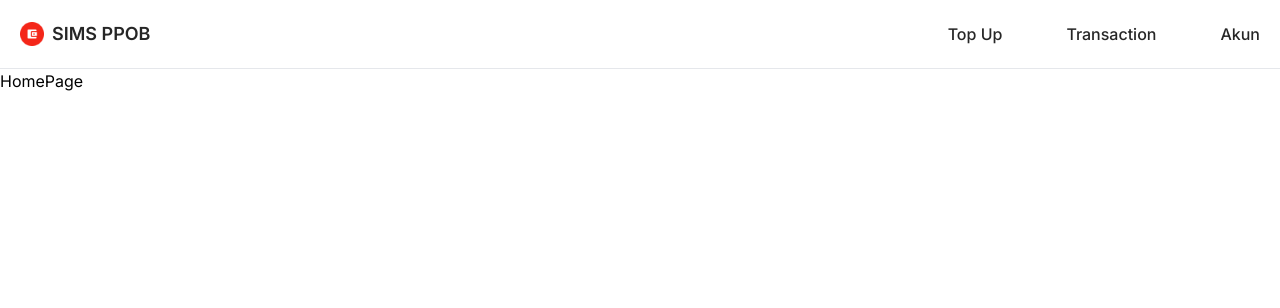
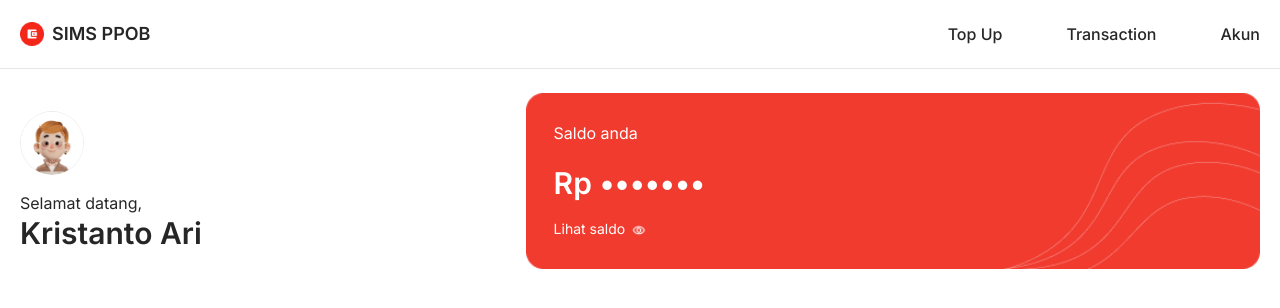
Before and after one commit to ervanervan/SIMS-PPOB, a React (Vite) app: page / in a window 1280 px wide. Shown: the top 308 px of the page. Built offline with nearby package versions, Linux system fonts and the light colour scheme.

Commit message:
add: user balance and list services

```diff
--- /dev/null
+++ b/src/components/UserBalance.tsx
@@ -0,0 +1,53 @@
+import { useState } from "react";
+import userProfileImage from "../assets/images/Profile Photo.png";
+import bgBalanceImage from "../assets/images/Background Saldo.png";
+
+export default function UserBalance() {
+  const [isBalanceVisible, setIsBalanceVisible] = useState(false);
+
+  const toggleBalanceVisibility = () => {
+    setIsBalanceVisible((prev) => !prev);
+  };
+
+  return (
+    <section className="px-5 py-6 container mx-auto">
+      <div className="flex flex-col md:flex-row justify-between items-center gap-4">
+        <div className="flex flex-col w-full md:w-2/5">
+          <div>
+            <img
+              src={userProfileImage}
+              alt="user profile image"
+              className="size-16 rounded-full overflow-hidden object-cover"
+              draggable="false"
+            />
+          </div>
+          <p className="flex flex-col mt-4 text-black/85">
+            <span>Selamat datang,</span>{" "}
+            <span className="text-3xl font-semibold">Kristanto Ari</span>
+          </p>
+        </div>
+        <div className="relative w-full md:w-3/5">
+          <img
+            src={bgBalanceImage}
+            alt="Balance image background"
+            className="w-full h-44"
+          />
+          <div className="absolute top-0 left-0 p-7 flex flex-col gap-5">
+            <p className="text-white">Saldo anda</p>
+            {isBalanceVisible ? (
+              <p className="text-white text-3xl font-semibold">Rp 100.000</p>
+            ) : (
+              <p className="text-white text-3xl font-semibold">Rp •••••••</p>
+            )}
+            <p
+              className="text-white text-sm -mt-0.5 cursor-pointer"
+              onClick={toggleBalanceVisibility}
+            >
+              {isBalanceVisible ? "Sembunyikan saldo" : "Lihat saldo"}
+            </p>
+          </div>
+        </div>
+      </div>
+    </section>
+  );
+}
--- a/src/pages/HomePage.tsx
+++ b/src/pages/HomePage.tsx
@@ -1,5 +1,11 @@
+import UserBalance from "../components/UserBalance";
+
 const HomePage = () => {
-  return <div>HomePage</div>;
+  return (
+    <>
+      <UserBalance />
+    </>
+  );
 };
 
 export default HomePage;
```
Also changed, not shown: src/components/ListServices.tsx (added).
